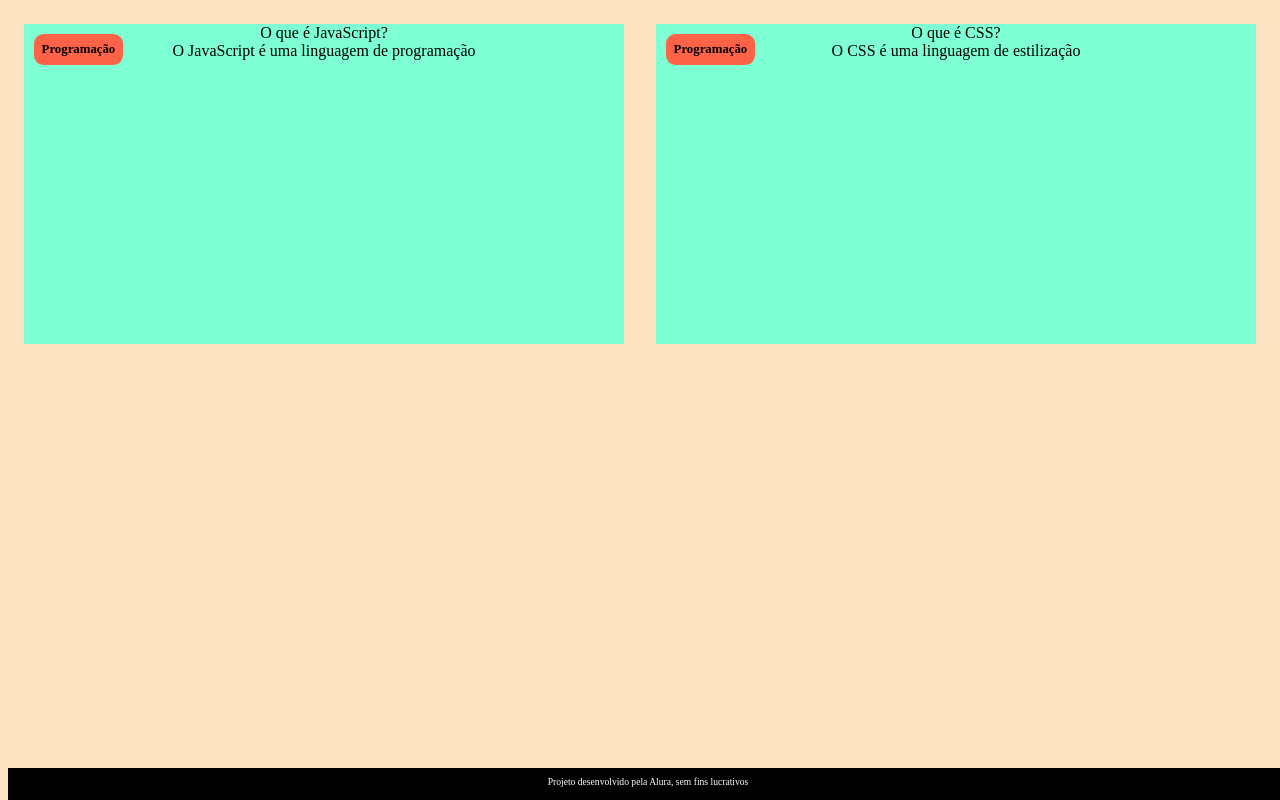
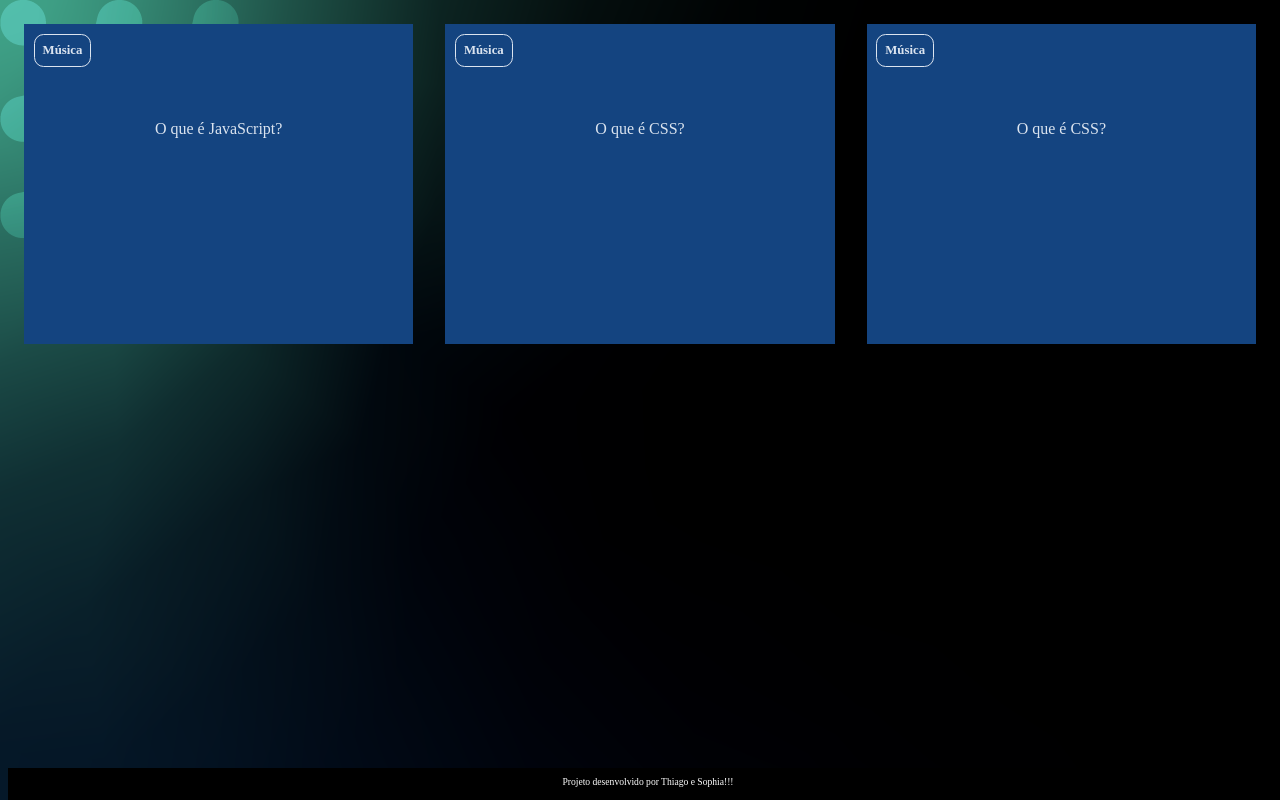
Before and after one commit to ThiagoDeLimaMonteiro/FlashCards-DEFITINITIVO, a plain HTML site: page index.html in a window 1280 px wide. Drawn offline with Linux system fonts and the light colour scheme.

Commit message:
Foi produtivo
AULA 5!!!

```diff
--- a/assets/style.css
+++ b/assets/style.css
@@ -1,6 +1,61 @@
+:root {
+    --text-color: #DBE4EF;
+    --card-front-color: #144480;
+    --card-back-color: #00F4BF;
+}
+
 body {
-    background-color: bisque;
+    background: url('img/bg-desktop.webp');
+    background-repeat: no-repeat;
+    object-fit: fill;
     font-family: Bai Jamjuree;
+}
+
+#container {
+    display: flex;
+}
+
+.cartao {
+    margin: 1rem 1rem;
+    height: 20rem;
+    flex-grow: 1;
+    flex-basis: calc(33% - 6rem);
+}
+
+.cartao__conteudo {
+    background-color: var(--card-front-color);
+    text-align: center;
+    /* background-color: aquamarine; */
+    height: 100%;
+    transform-style: preserve-3d;
+    transition: transform 300ms ease-in-out;
+}
+
+.cartao__conteudo h3 {
+    color: var(--text-color);
+    border: 1px solid var(--text-color);
+    text-align: left;
+    padding: 0.5rem;
+    position: absolute;
+    margin: 0.6rem;
+    border-radius: 0.6rem;
+    font-size: 1vw;
+    backface-visibility: hidden;
+}
+
+.cartao__conteudo p {
+    margin-top: 1rem;
+    padding: 2rem;
+    margin-top: 4rem;
+}
+.cartao__conteudo__pergunta p {
+    color: var(--text-color);
+    font-weight: 500;
+}
+
+.cartao__conteudo__resposta p {
+    color: var(--card-back-color);
+    font-weight: 700;
 }
 
 footer {
@@ -17,27 +72,16 @@ footer p {
     font-size: 0.6rem;
     margin-top: 0.5rem;
 }
-#container {
-    display: flex;
+.cartao:hover .cartao__conteudo {
+    transform: rotateY(180deg);
+}
+.cartao__conteudo__pergunta,
+.cartao__conteudo__resposta {
+backface-visibility: hidden;
+position: absolute;
+height: 100%;
+width: 100%;
+}
+.cartao__conteudo__resposta {
+    transform: rotateY(180deg)
     }
-    .cartao {
-        margin: 1rem 1rem;
-        background-color: aqua;
-        height: 20rem;
-        flex-grow: 1;
-        flex-basis: calc(33% - 6rem);
-        }
-        .cartao__conteudo {
-            text-align: center;
-            background-color: aquamarine;
-            height: 100%;
-            }
-            .cartao__conteudo h3 {
-                background-color: tomato;
-                text-align: left;
-                padding: 0.5rem;
-                position: absolute;
-                margin: 0.6rem;
-                border-radius: 0.6rem;
-                font-size: 1vw;
-                }
--- a/index.html
+++ b/index.html
@@ -11,30 +11,41 @@
         <section id="container">
             <article class="cartao">
                 <div class="cartao__conteudo">
-                    <h3>Programação</h3>
+                    <h3>Música</h3>
                     <div class="cartao__conteudo__pergunta">
-                        O que é JavaScript?
+                        <p>O que é JavaScript?</p>
                     </div>
                     <div class="cartao__conteudo__resposta">
-                        O JavaScript é uma linguagem de programação
+                        <p>O JavaScript é uma linguagem de programação</p>
                     </div>
                 </div>
             </article>
             <article class="cartao">
                 <div class="cartao__conteudo">
-                    <h3>Programação</h3>
+                    <h3>Música</h3>
                     <div class="cartao__conteudo__pergunta">
-                        O que é CSS?
+                        <p>O que é CSS?</p>
                     </div>
                     <div class="cartao__conteudo__resposta">
-                        O CSS é uma linguagem de estilização
+                    <p>O CSS é uma linguagem de estilização</p>
+                    </div>
+                </div>
+            </article>
+            <article class="cartao">
+                <div class="cartao__conteudo">
+                    <h3>Música</h3>
+                    <div class="cartao__conteudo__pergunta">
+                        <p>O que é CSS?</p>
+                    </div>
+                    <div class="cartao__conteudo__resposta">
+                    <p>O CSS é uma linguagem de estilização</p>
                     </div>
                 </div>
             </article>
         </section>
     </main>
     <footer>
-        <p>Projeto desenvolvido pela Alura, sem fins lucrativos</p>
+        <p>Projeto desenvolvido por Thiago e Sophia!!!</p>
     </footer>
 </body>
 </html>
```
Also changed, not shown: assets/img/abbafundo.jpg (added), assets/img/bg-desktop.webp (added), assets/img/bg-mobile.webp (added), assets/img/bg-tablet.webp (added), 1 other file.
